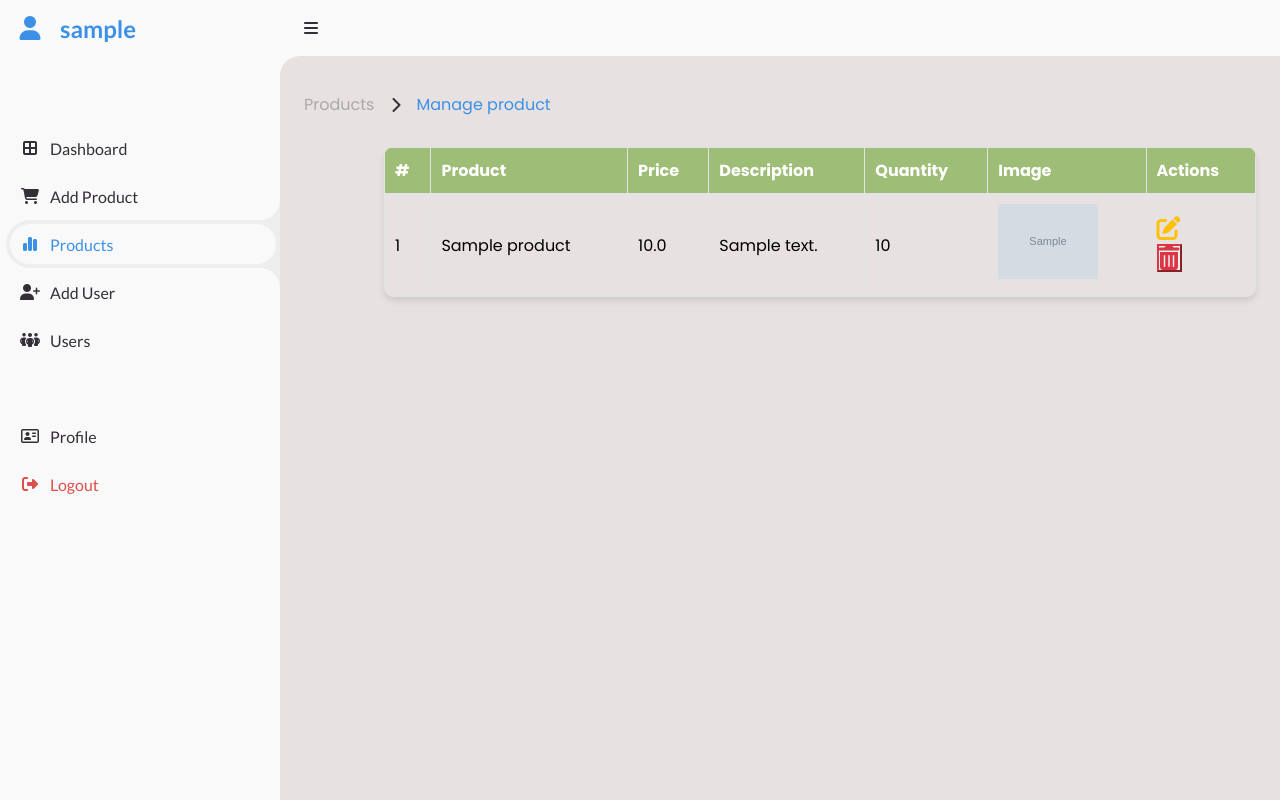
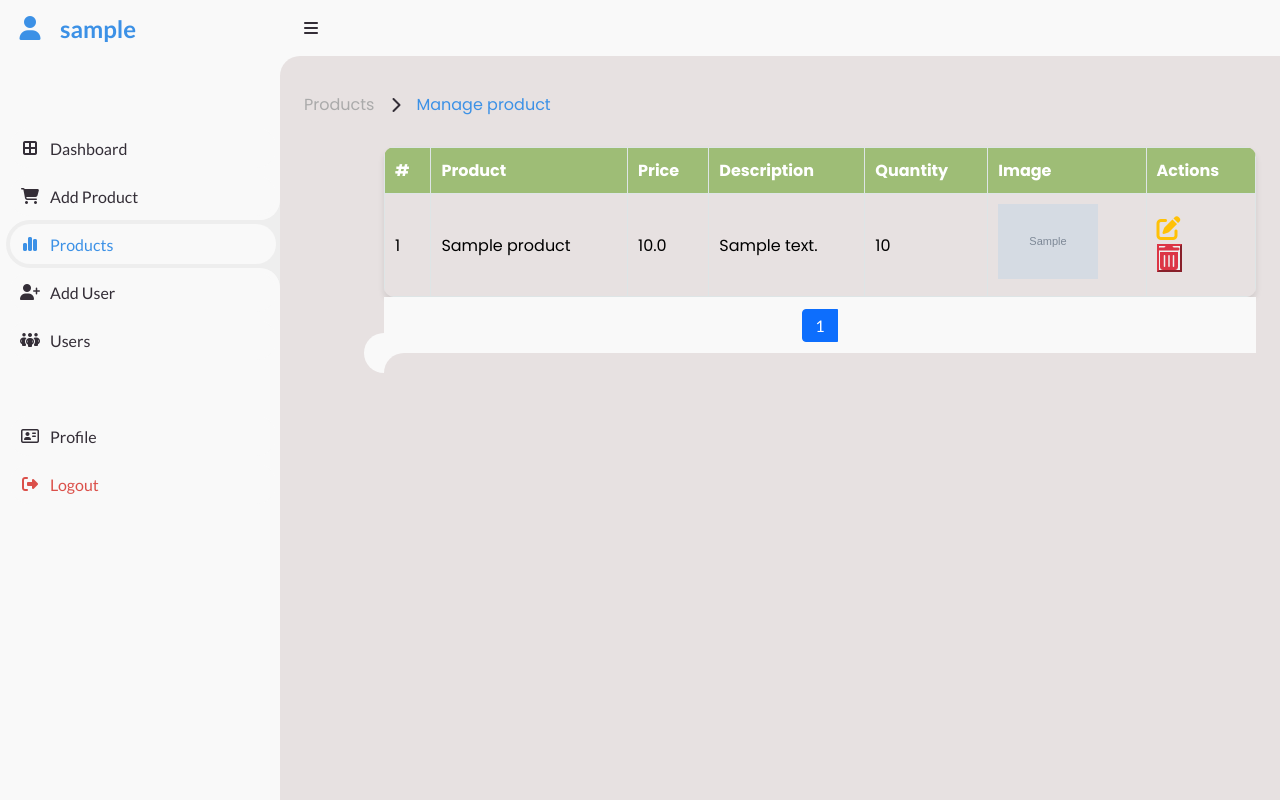
Before and after one commit to aicha652/Stock_Management, a Flask app: page /products in a window 1280 px wide. Run offline with Flask 3, Linux system fonts and the light colour scheme; the first user in the database is signed in; tables that the repository leaves empty hold one stand-in row (Sample ...).

Commit message:
add pagination for products view

```diff
--- a/Stock/routes.py
+++ b/Stock/routes.py
@@ -1,3 +1,4 @@
+import math
 from flask import send_from_directory, render_template, url_for, flash, redirect, request, jsonify, abort, current_app, session
 from flask_login import login_user, current_user, logout_user, login_required
 from Stock import app, db, bcrypt, photos
@@ -149,8 +150,13 @@ def addproduct():
 @app.route('/products')
 @login_required
 def products():
-    products = Product.query.all()
-    return render_template('products.html', products=products)
+    per_page = request.args.get('per_page', 2)
+    page = int(request.args.get('page', 1))
+    offset = (int(page) - 1) * int(per_page)
+    products = Product.query.order_by(Product.id.asc()).limit(per_page).offset(offset)
+    total_products = Product.query.count()
+    total_pages = math.ceil(total_products/ int(per_page))
+    return render_template('products.html', products=products, per_page=per_page, page=page, total_pages=total_pages)
 
 # Delete product route, delete a product from database
 @app.route('/deleteproduct/<int:id>', methods=["POST"])
--- /dev/null
+++ b/Stock/static/css/bootstrap.min.css
@@ -0,0 +1,51 @@
+.pagination {
+    display: flex;
+    padding-left: 0;
+    list-style: none;
+}
+  .content nav {
+    height: 56px;
+    padding: 0 24px;
+    display: flex;
+    align-items: center;
+    gap: 24px;
+    font-family: var(--lato);
+
+    top: 0;
+    left: 0;
+    z-index: 1000;
+  }
+
+  .justify-content-center {
+    justify-content: center !important;
+  }
+
+  .page-item:first-child .page-link {
+    border-top-left-radius: .25rem;
+    border-bottom-left-radius: .25rem;
+  }
+
+  .page-item.active .page-link {
+    z-index: 3;
+    color: #fff;
+    background-color: #0d6efd;
+    border-color: #0d6efd;
+  }
+
+  .page-link {
+    padding: .375rem .75rem;
+  }
+
+  .page-link {
+    position: relative;
+    display: block;
+    color: #0d6efd;
+    text-decoration: none;
+    background-color: #fff;
+    border: 1px solid #dee2e6;
+    border-top-color: rgb(222, 226, 230);
+    border-right-color: rgb(222, 226, 230);
+    border-bottom-color: rgb(222, 226, 230);
+    border-left-color: rgb(222, 226, 230);
+    transition: color .15s ease-in-out,background-color .15s ease-in-out,border-color .15s ease-in-out,box-shadow .15s ease-in-out;
+  }
--- a/Stock/templates/products.html
+++ b/Stock/templates/products.html
@@ -13,6 +13,7 @@
 
     <!--css file-->
     <link rel="stylesheet" href="static/css/home.css" />
+    <link rel="stylesheet" href="static/css/bootstrap.min.css"/>
   </head>
   <style>
     /* Custom styles */
@@ -178,6 +179,31 @@
                     {% endfor %}
                 </tbody>
             </table>
+            <nav aria-label="Page navigation" class="pagination justify-content-center">
+              <ul class="pagination">
+                {% if page > 1 %}
+                <li class="page-item">
+                  <a class="page-link" href="{{ url_for('products', page=page-1, per_page=per_page) }}" aria-label="Previous">
+                    <span aria-hidden="true">&laquo;</span>
+                  </a>
+                </li>
+                {% endif %}
+
+                {% for p in range(1, total_pages + 1) %}
+                <li class="page-item {% if p == page %}active{% endif %}">
+                  <a class="page-link" href="{{ url_for('products', page=p, per_page=per_page) }}">{{p}}</a>
+                </li>
+                {% endfor %}
+                {% if page < total_pages %}
+                <li class="page-item">
+                  <a class="page-link" href="{{ url_for('products', page=page+1, per_page=per_page) }}" aria-label="Next">
+                    <span aria-hidden="true">&raquo;</span>
+                  </a>
+                </li>
+                {% endif %}
+
+              </ul>
+            </nav>
             </div>
             </main>
             </section>
--- a/migrations/versions/34b206320eb1_.py
+++ b/migrations/versions/2b9ca77fd503_.py
@@ -1,8 +1,8 @@
 """empty message
 
-Revision ID: 34b206320eb1
+Revision ID: 2b9ca77fd503
 Revises:
-Create Date: 2024-05-21 13:08:53.663830
+Create Date: 2024-05-21 16:27:26.584714
 
 """
 from alembic import op
@@ -10,7 +10,7 @@ import sqlalchemy as sa
 
 
 # revision identifiers, used by Alembic.
-revision = '34b206320eb1'
+revision = '2b9ca77fd503'
 down_revision = None
 branch_labels = None
 depends_on = None
```
Also changed, not shown: other parts of Stock/templates/products.html (+1 -1 lines), migrations/env.py (+16 -10 lines), Stock/static/images/26a13dae5aa8b8730d25.jpg (added), Stock/static/images/95a738aa579328c6d212.jpg (added).
